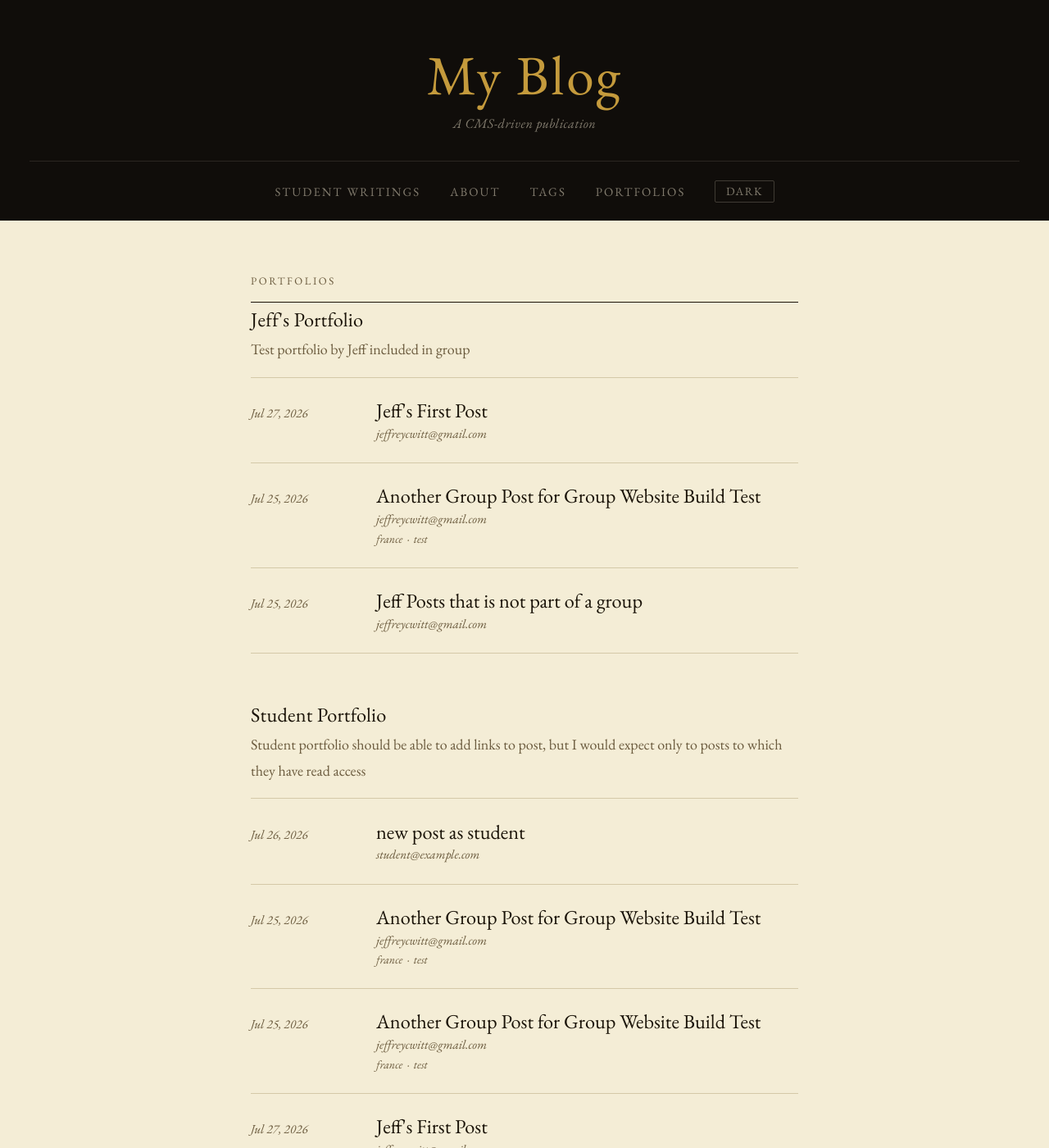
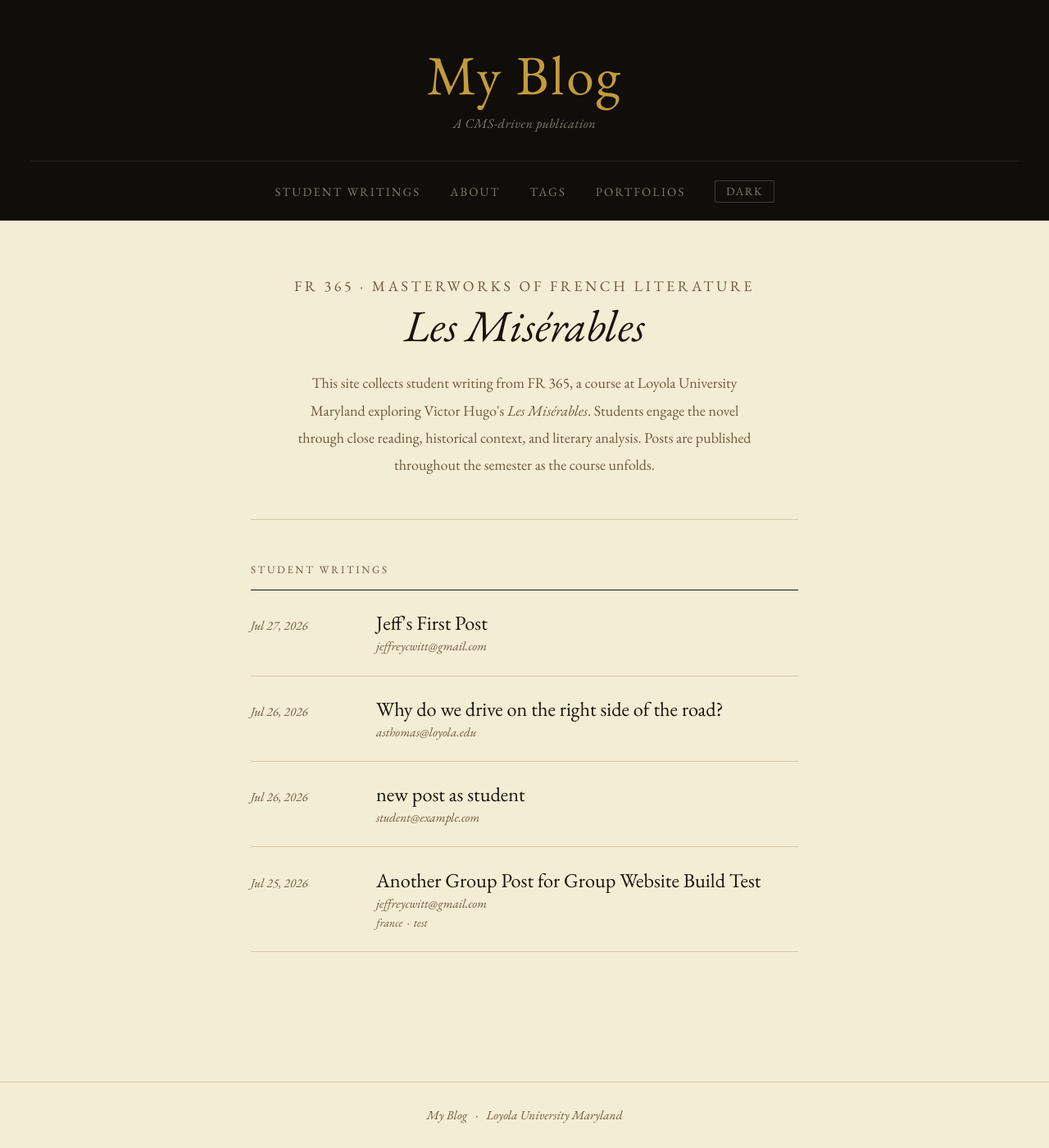
Before and after one commit to jeffreycwitt/loyola-jekyll-site-2, a Jekyll site: the page built from index.html, in a window 1280 px wide and 1400 px high. Shown: the whole window at 82% size. Built offline with Jekyll 4.4.1, drawn with Linux system fonts in a browser that asks for light colours.

Commit message:
chore: sync [2026-07-27T14:07:14Z] [skip ci]

```diff
--- a/_config.yml
+++ b/_config.yml
@@ -1,6 +1,6 @@
 title: My Blog
 description: A CMS-driven publication
-baseurl: ""
+baseurl: "/loyola-jekyll-cms-template"
 url: ""
 markdown: kramdown
 permalink: /:year/:month/:day/:title/
--- a/_data/portfolios.yml
+++ b/_data/portfolios.yml
@@ -1,10 +1,10 @@
 - id: 3
-  title: "Jeff's Portfolio"
-  slug: "jeffs-portfolio"
-  description: "Test portfolio by Jeff included in group"
-  items: [1, 3, 4]
+  title: "A History of France"
+  slug: "a-history-of-france"
+  description: "A sample portfolio of ordered posts centered around the theme of France."
+  items: [1, 3, 5]
 - id: 1
-  title: "Student Portfolio"
-  slug: "student-portfolio"
-  description: "Student portfolio should be able to add links to post, but I would expect only to posts to which they have read access"
+  title: "Revolutionary Philosophy"
+  slug: "revolutionary-philosophy"
+  description: "A sample student portfolio organizing posts about the political philosophy leading to revolution."
   items: [7, 3, 3, 1]
--- a/_posts/2026-07-25-jeff-posts-that-is-not-part-of-a-group.html
+++ /dev/null
@@ -1,9 +0,0 @@
----
-layout: post
-title: "Jeff Posts that is not part of a group"
-date: 2026-07-25
-cms_id: 4
-author: "jeffreycwitt@gmail.com"
----
-
-<p>Jeff Posts that is not part of a group</p>
--- /dev/null
+++ b/_posts/2026-07-26-why-do-we-drive-on-the-right-side-of-the-road.html
@@ -0,0 +1,15 @@
+---
+layout: post
+title: "Why do we drive on the right side of the road?"
+date: 2026-07-26
+cms_id: 5
+author: "asthomas@loyola.edu"
+---
+
+<p>Did you know that in the Middle Ages, pilgrims on their way to Rome could see a sign instructing them to "keep left"? Long before cars and highways, people throughout Europe "drove" on the left side of the road. This had a practical reason. If an enemy or troublemaker passed, your sword arm, which for most people is your right arm, was at the ready to defend you. Medieval staircases are formed clockwise for the same reason--an advantage over the intruder. </p>
+<p>Napoleon Bonaparte changed all that. First off, because he was left-handed. Second, because he wanted to assert his power. Third, because in his view, driving on the right was more democratic. This was because the aristocracy had priority to the left lanes of travel, wherease the peasants kept to the right. This is one reason Marie Antoinette was so easy to smell when she tried to escape the guillotine!</p>
+<p>The areas of Europe that were conquered by Napoleon all <strong>swithced [note to Jeff: there is no spell check. Perhaps this is a good thing!] </strong>to the right, and then even countries that were not conquered began to follow suit, with the exception of the UK. The last country to switch was Sweden, and not until 1967! </p>
+<p>Source: https://www.historic-uk.com/CultureUK/Why-do-the-British-drive-on-the-left/</p>
+<p></p>
+<p>Jeff: what is the published date below for? </p>
+<p></p>
--- a/index.html
+++ b/index.html
@@ -30,34 +30,6 @@ title: Archive
     </ul>
   {% endif %}
 
-{% elsif site.data.portfolios %}
-  <p class="index-label">Portfolios</p>
-  {% for portfolio in site.data.portfolios %}
-  <section id="{{ portfolio.slug }}" class="portfolio-section">
-    <div class="portfolio-section-header">
-      <h2 class="portfolio-section-title">{{ portfolio.title }}</h2>
-      {% if portfolio.description %}<p class="portfolio-description">{{ portfolio.description }}</p>{% endif %}
-    </div>
-    <ul class="post-list">
-      {% for cms_id in portfolio.items %}
-        {% assign post = site.posts | where: "cms_id", cms_id | first %}
-        {% if post %}
-        <li>
-          <a class="post-list-link" href="{{ post.url | relative_url }}">
-            <span class="post-list-date">{{ post.date | date: "%b %-d, %Y" }}</span>
-            <span class="post-list-title">
-              {{ post.title }}
-              {% if post.author %}<span class="post-list-author">{{ post.author }}</span>{% endif %}
-              {% if post.tags and post.tags.size > 0 %}<span class="post-list-tags">{% for tag in post.tags %}<span class="tag-chip">{{ tag }}</span>{% endfor %}</span>{% endif %}
-            </span>
-          </a>
-        </li>
-        {% endif %}
-      {% endfor %}
-    </ul>
-  </section>
-  {% endfor %}
-
 {% else %}
   <section class="welcome">
     <p class="welcome-eyebrow">FR 365 · Masterworks of French Literature</p>
```
